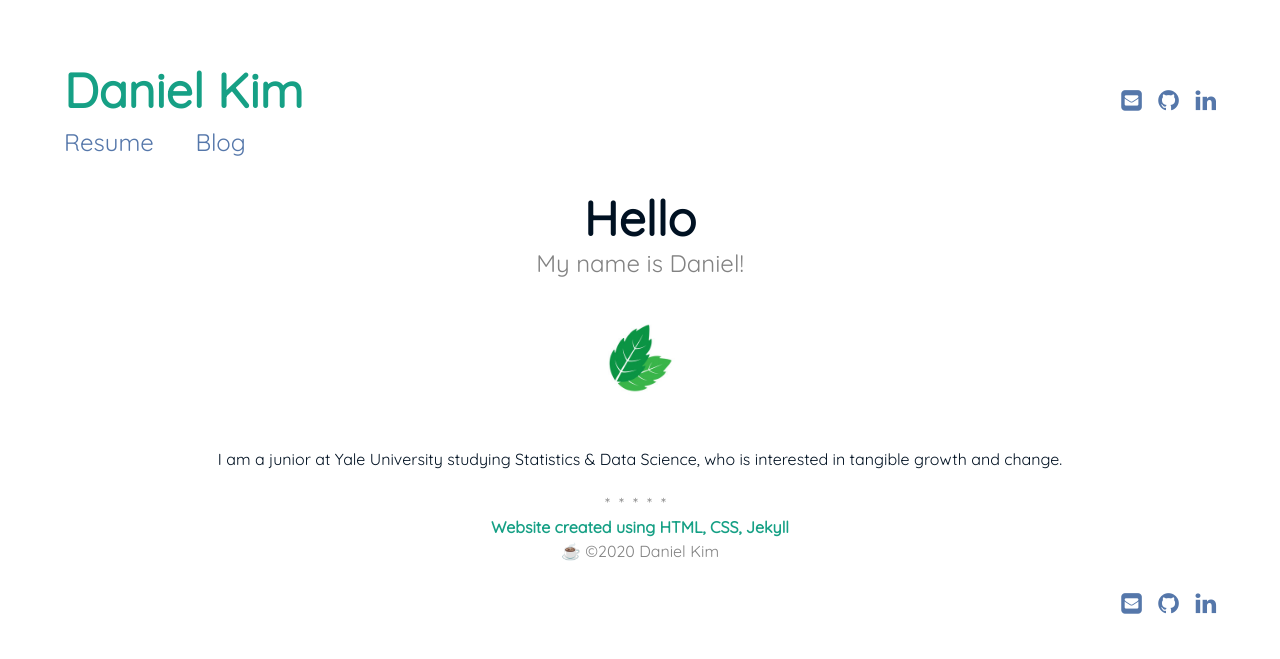
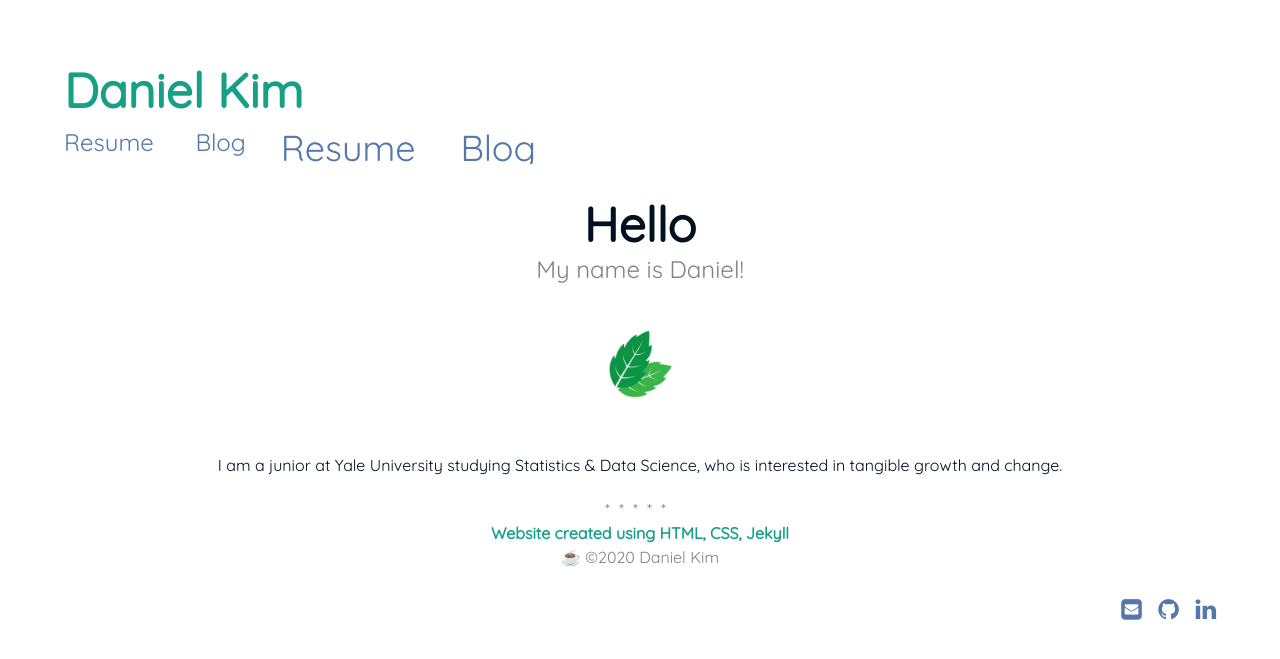
Before and after one commit to danielk56/danielk56.github.io, a Jekyll site: the page built from index.md, in a window 1280 px wide. Shown: the top 659 px of the page. Built offline with Jekyll 4.4.1, drawn with Linux system fonts in a browser that asks for light colours.

Commit message:
Update header.html

```diff
--- a/_includes/header.html
+++ b/_includes/header.html
@@ -5,23 +5,14 @@
 <ul class="menu">
 <li class="menu__entry"><a href="{{ '/resume' | prepend: site.baseurl }}">Resume</a></li>
 <li class="menu__entry"><a href="{{ '/blog' | prepend: site.baseurl }}">Blog</a></li>
+
+
+<div class="navigation1">
+
+<ul class="menu">
+<li class="menu__entry"><a href="{{ '/resume' | prepend: site.baseurl }}">Resume</a></li>
+<li class="menu__entry"><a href="{{ '/blog' | prepend: site.baseurl }}">Blog</a></li>
 </div>
 </ul>
-<ul class="social-links">
-{% if site.author.email %}
-<a href="mailto:{{ site.author.email }}" class="social-links__entry" target="_blank">
-<i class="fa fa-envelope-square"></i>
-</a>
-{% endif %}
-{% if site.author.github %}
-<a href="https://github.com/{{ site.author.github }}" class="social-links__entry" target="_blank">
-<i class="fa fa-github"></i>
-</a>
-{% endif %}
-{% if site.author.linkedin %}
-<a href="https://in.linkedin.com/in/{{ site.author.linkedin }}" class="social-links__entry" target="_blank">
-<i class="fa fa-linkedin"></i>
-</a>
-{% endif %}
-</ul>
+
 </header>
```
